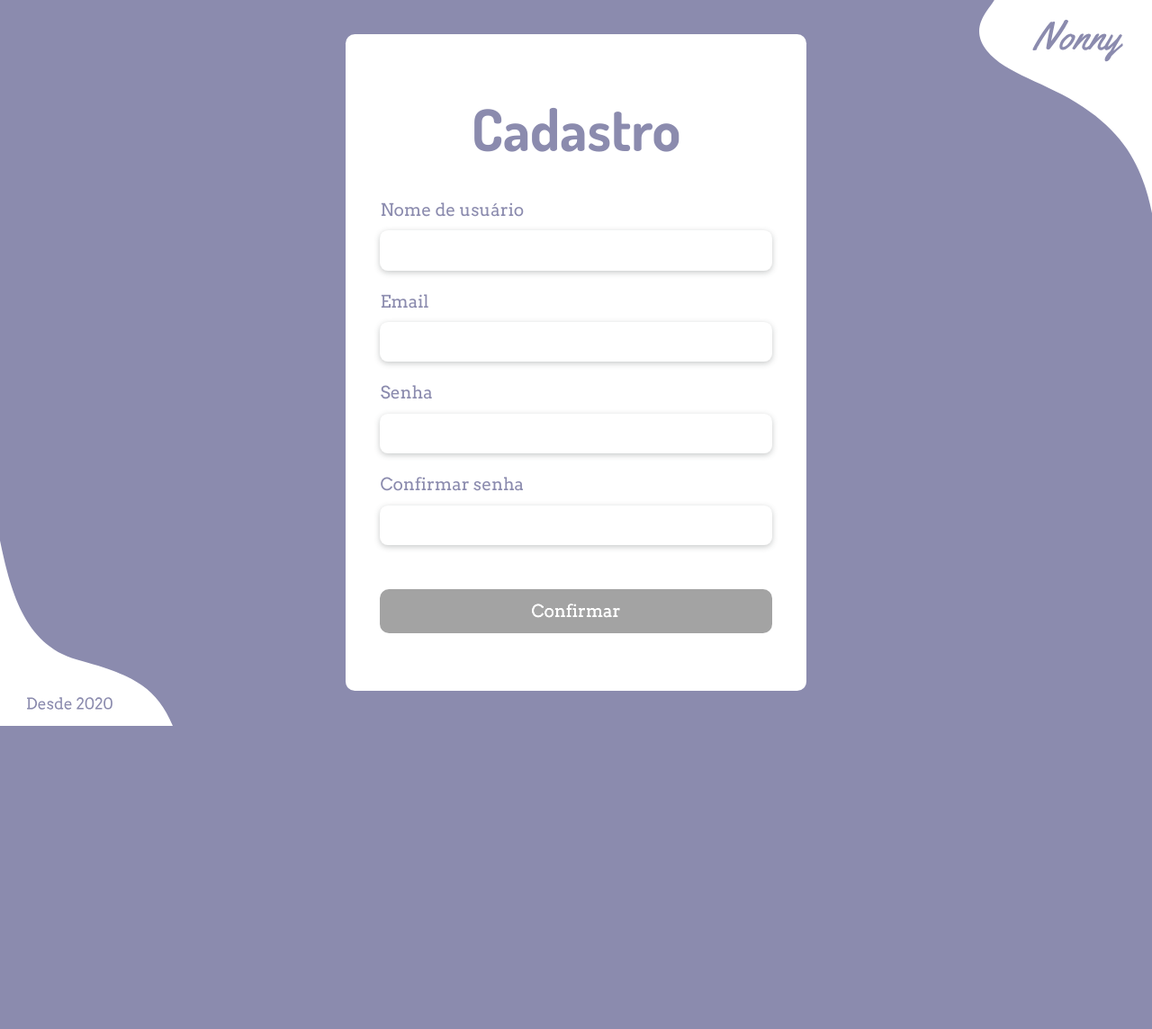
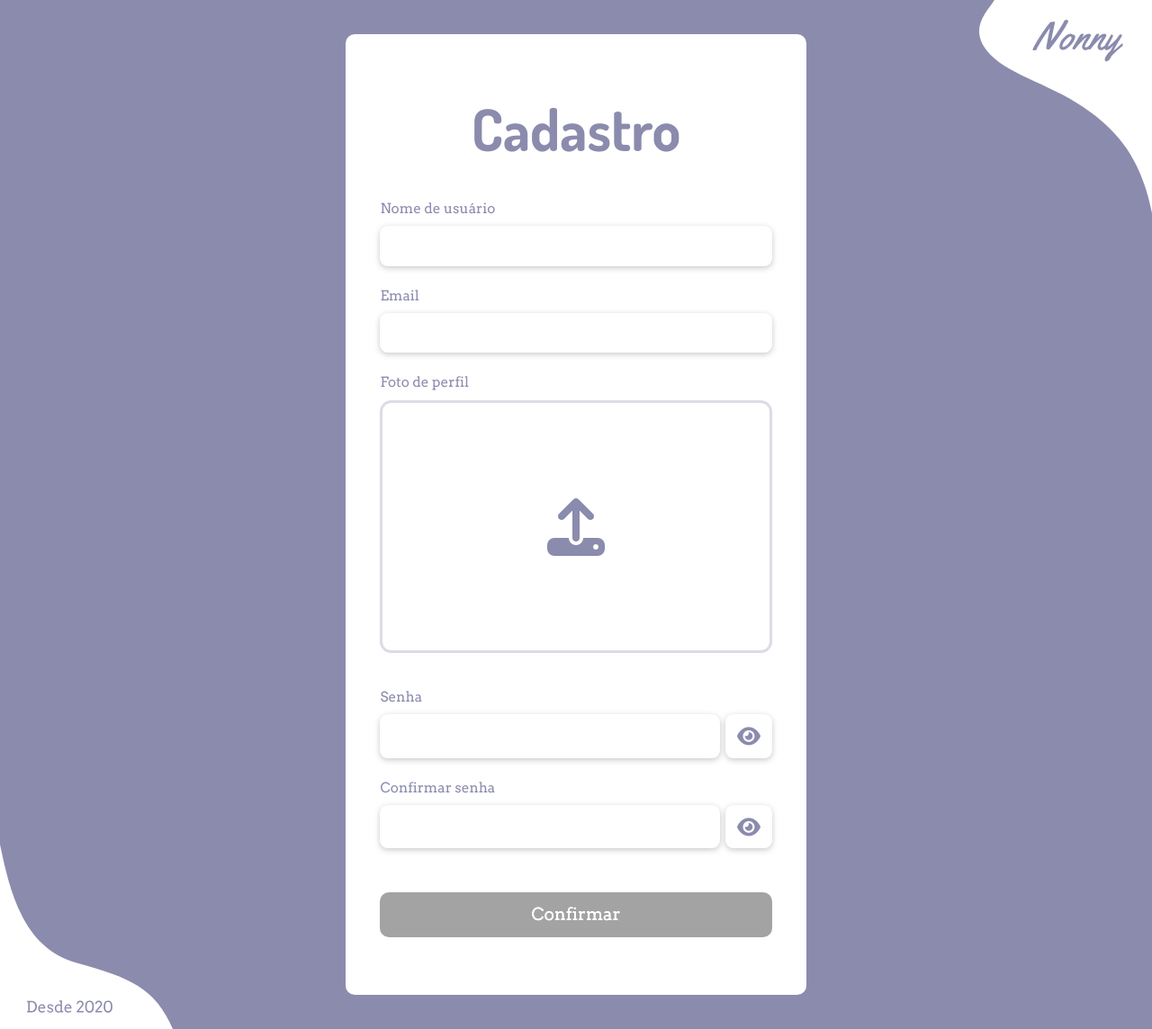
Before and after one commit to PauloE314/Nonny, a Django app: page /authentication/sign-up/ in a window 1280 px wide. Shown: the whole page at 90% size. Before the commit the page ends 807 px from the top, so only its background shows below. Run offline with Django 3.2, Linux system fonts and the light colour scheme; some libraries are stand-ins or nearby versions.

Commit message:
Sign in screen finished

```diff
--- a/apps/authentication/static/css/sign_up.css
+++ b/apps/authentication/static/css/sign_up.css
@@ -3,3 +3,107 @@
   min-width: 40rem;
   max-width: 50rem;
 }
+
+/* Fake image */
+#form-page main #sign-form #fake-image {
+  display: flex;
+  align-items: center;
+  justify-content: center;
+  border: 3px solid rgba(139, 139, 174, 0.3);
+  cursor: pointer;
+  border-radius: 1rem;
+  margin-bottom: 3rem;
+  width: 100%;
+  height: 22rem;
+  z-index: 99 !important;
+}
+#form-page main #sign-form #fake-image.active {
+  border: none;
+}
+#form-page main #sign-form #fake-image .icon {
+  font-size: 5rem;
+}
+#form-page main #sign-form #fake-image #image-data {
+  position: relative;
+  transition: opacity 0.2s;
+  height: 100%;
+  animation: AppearAnimation linear 0.2s;
+}
+#form-page main #sign-form #fake-image #image-data img {
+  width: 100%;
+  height: 100%;
+  border-radius: 0.8rem;
+  object-fit: cover;
+}
+
+#form-page main #sign-form #fake-image #image-data button {
+  position: absolute;
+  top: 0;
+  right: 0;
+  background-color: white;
+  cursor: pointer;
+  border: none;
+  border-radius: 0rem 0.6rem 0rem 1rem;
+  padding: 0.8rem 1rem;
+  transition: background-color 0.2s;
+}
+#form-page main #sign-form #fake-image #image-data button:hover {
+  background-color: red;
+}
+#form-page main #sign-form #fake-image #image-data button .icon {
+  font-size: 1.8rem;
+  color: red;
+  transition: color 0.2s;
+}
+#form-page main #sign-form #fake-image #image-data button:hover .icon {
+  color: white;
+}
+
+/* Password rows */
+#form-page main #sign-form .password-row {
+  display: flex;
+  width: 100%;
+  margin-bottom: 1.8rem;
+}
+#form-page main #sign-form .password-row input {
+  margin-bottom: 0;
+  margin-right: 0.5rem;
+}
+#form-page main #sign-form .password-row button {
+  position: relative;
+  background-color: var(--background-color);
+  box-shadow: 0rem 0.15rem 0.5rem 0.01rem rgb(72, 80, 79, 0.3);
+  border: none;
+  border-radius: 0.7rem;
+  padding: 1rem;
+  cursor: pointer;
+
+  transition: background-color 0.2s, color 0.2s;
+}
+#form-page main #sign-form .password-row button .icon {
+  font-size: 1.8rem;
+}
+#form-page main #sign-form .password-row button.active {
+  background-color: var(--primary-color);
+}
+#form-page main #sign-form .password-row button.active .icon {
+  color: white !important;
+}
+
+@keyframes AppearAnimation {
+  0% {
+    opacity: 0;
+  }
+  100% {
+    opacity: 1;
+  }
+}
+
+@media (max-width: 700px) {
+  #form-page main {
+    width: 100%;
+    max-width: 35rem;
+    min-width: 0rem;
+    padding: 1rem 2rem;
+  }
+}
--- a/apps/authentication/static/js/login.js
+++ b/apps/authentication/static/js/login.js
@@ -1,11 +1,14 @@
-const username = document.getElementById('username');
-const password = document.getElementById('password');
-const submitButton = document.getElementById('submit');
-const form = document.getElementById('login-form');
+const username = document.getElementById("username");
+const password = document.getElementById("password");
+const submitButton = document.getElementById("submit");
 
-window.addEventListener('load', () => {
-  handleFormChange(['username', 'password'], {
-    onValid: () => submitButton.classList.remove('disabled'),
-    onNotValid: () => submitButton.classList.add('disabled'),
-  })
-})
+function handleChange() {
+  if (username.value === "" || password.value === "") {
+    submitButton.classList.add("disabled");
+  } else {
+    submitButton.classList.remove("disabled");
+  }
+}
+
+username.onchange = handleChange;
+password.onchange = handleChange;
--- /dev/null
+++ b/apps/authentication/static/js/sign_up.js
@@ -0,0 +1,75 @@
+const username = document.getElementById("username");
+const email = document.getElementById("email");
+const image = document.getElementById("profile-image");
+const fakeImage = document.getElementById("fake-image");
+const password = document.getElementById("password");
+const confirmPassword = document.getElementById("confirm-password");
+
+const showPassword = document.getElementById("see-password");
+const showConfirmPassword = document.getElementById("see-confirm-password");
+const submitButton = document.getElementById("submit");
+
+function handleInputChange() {
+  if (
+    username.value === "" ||
+    email.value === "" ||
+    password.value === "" ||
+    confirmPassword.value === "" ||
+    password.value !== confirmPassword.value
+  ) {
+    submitButton.classList.add("disabled");
+  } else {
+    submitButton.classList.remove("disabled");
+  }
+}
+
+function handleSeePassword(origin, target) {
+  console.log(target);
+
+  if (origin.classList.contains("active")) {
+    origin.classList.remove("active");
+    target.type = "password";
+  } else {
+    origin.classList.add("active");
+    target.type = "text";
+  }
+}
+
+function handleImageUpload(event) {
+  const [upload] = event.target.files;
+
+  if (upload) {
+    const url = URL.createObjectURL(upload);
+    fakeImage.classList.add("active");
+    fakeImage.innerHTML = `
+      <div id="image-data">
+        <img src="${url}" id="uploaded-image" >
+        <button type="button" onclick="handleRemoveImage()"><i class="fas fa-times icon"></i></button>
+      </div>
+    `;
+  }
+}
+
+function handleRemoveImage() {
+  const imageContainer = document.getElementById("image-data");
+  imageContainer.style.opacity = 0;
+
+  setTimeout(() => {
+    fakeImage.classList.remove("active");
+    fakeImage.innerHTML = `
+      <i class="fas fa-upload icon appear"></i>
+    `;
+    image.value = "";
+  }, 200);
+}
+
+username.onchange = handleInputChange;
+email.onchange = handleInputChange;
+password.onchange = handleInputChange;
+confirmPassword.onchange = handleInputChange;
+
+showPassword.onclick = () => handleSeePassword(showPassword, password);
+showConfirmPassword.onclick = () =>
+  handleSeePassword(showConfirmPassword, confirmPassword);
+
+image.onchange = handleImageUpload;
--- a/apps/authentication/templates/login.html
+++ b/apps/authentication/templates/login.html
@@ -24,3 +24,7 @@
   <a href="{% url 'sign_up' %}">Crie uma nova conta</a>
 </div>
 {% endblock %}
+
+{% block scripts %}
+  <script src="{% static 'js/login.js' %}"></script>
+{% endblock %}
--- a/apps/authentication/templates/sign_up.html
+++ b/apps/authentication/templates/sign_up.html
@@ -18,12 +18,33 @@
   <label class="label" for="email">Email</label>
   <input class="input" id="email" type="email" name="email" required >
 
+  <label class="label" for="fake-image">Foto de perfil</label>
+  <label id="fake-image" for="profile-image">
+    <i class="fas fa-upload icon"></i>
+
+  </label>
+  <input id="profile-image" type="file" name="image" accept="image/*" hidden>
+
   <label class="label" for="password">Senha</label>
-  <input class="input" id="password" type="password" name="password" required >
+  <div class="password-row">
+    <input class="input" id="password" type="password" name="password" required >
+    <button id="see-password" type="button">
+      <i class="fas fa-eye icon"></i>
+    </button>
+  </div>
 
   <label class="label" for="confirm-password">Confirmar senha</label>
-  <input class="input" id="confirm-password" type="password" name="password" required >
+  <div class="password-row">
+    <input class="input" id="confirm-password" type="password" name="password" required >
+    <button id="see-confirm-password" type="button">
+      <i class="fas fa-eye icon"></i>
+    </button>
+  </div>
 
   <button class="submit-button disabled" id="submit" type="submit" >Confirmar</button>
 </form>
 {% endblock %}
+
+{% block scripts %}
+  <script src="{% static 'js/sign_up.js' %}"></script>
+{% endblock %}
--- a/apps/home/views.py
+++ b/apps/home/views.py
@@ -4,7 +4,7 @@ from django.utils.decorators import method_decorator
 from django.shortcuts import render
 from django.views import View
 
-@method_decorator(login_required, name='get')
 class SecretView(View):
+    @method_decorator(login_required)
     def get(self, request):
         return HttpResponse('result')
--- a/bases/css/setup.css
+++ b/bases/css/setup.css
@@ -4,7 +4,9 @@
   --bg-color: #ffffff;
   --dark-color: #010101;
   --primary-color: #8b8bae;
+  --primary-color-dark: #696983;
   --secondary-color: #48504f;
+  --secondary-color-dark: #383f3e;
 
   --text-font: "Arvo";
   --logo-font: "Yellowtail";
@@ -24,6 +26,7 @@
 
 body {
   background-color: var(--bg-color);
+  overflow-x: hidden;
 }
 
 /* Scroll */
--- a/bases/css/style.css
+++ b/bases/css/style.css
@@ -27,6 +27,8 @@
 
 /* Forms */
 .input {
+  position: relative;
+  top: 0;
   background-color: var(--background-color);
   box-shadow: 0rem 0.15rem 0.5rem 0.01rem rgb(72, 80, 79, 0.3);
   border: none;
@@ -37,13 +39,15 @@
   margin-bottom: 1.8rem;
   width: 100%;
 
-  transition: background-color 0.2s, color 0.2s;
+  transition: background-color 0.2s, color 0.2s, top 0.2s, box-shadow 0.2s;
 }
 .input::placeholder {
   opacity: 0.4;
   transition: color 0.2s, opacity 0.2s;
 }
 .input:focus {
+  top: -0.5rem;
+  box-shadow: 0rem 0.7rem 0.3rem 0rem rgb(72, 80, 79, 0.4);
   color: var(--bg-color);
   background-color: #b9b9d6 !important;
 }
@@ -71,7 +75,7 @@
   width: 100%;
   text-align: left;
   margin-bottom: 0.8rem;
-  font-size: 1.5rem;
+  font-size: 1.2rem;
   color: var(--primary-color);
 }
 
--- a/bases/templates/form_page.html
+++ b/bases/templates/form_page.html
@@ -16,7 +16,3 @@
   <img src="{% static 'assets/Bottom light.svg' %}" class="bottom-logo" />
 </div>
 {% endblock %}
-
-{% block scripts %}
-  <script src="{% static 'js/login.js' %}"></script>
-{% endblock %}
```
Also changed, not shown: bases/assets/Eye icon.svg (added).
